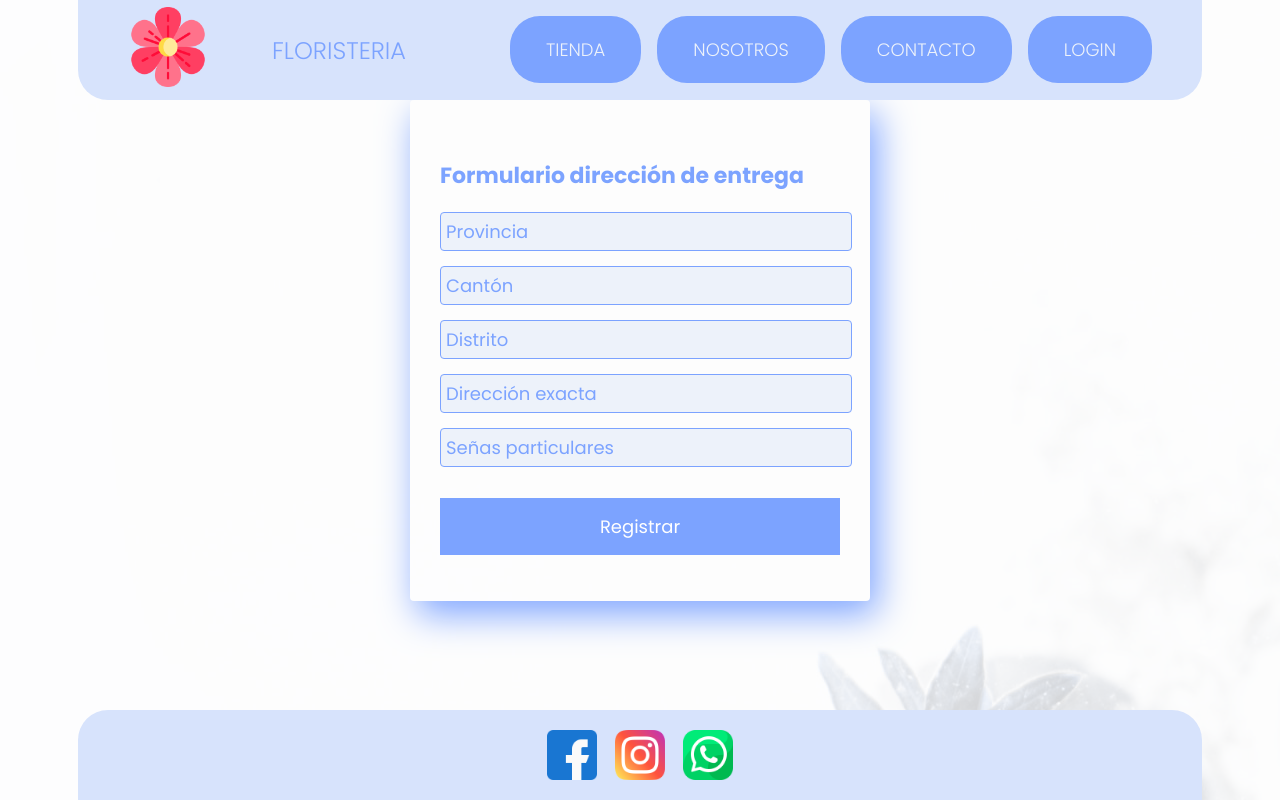
After one commit to AveryWorks/ProyectoAppsWebs, a PHP site: page /delivery.html in a window 1280 px wide. The commit adds this page. Run offline with PHP 8.4, Linux system fonts and the light colour scheme; some libraries are stand-ins or nearby versions.

Commit message:
Create account
Sign up
Delivery
Pay method

```diff
--- a/css/Styles.css
+++ b/css/Styles.css
@@ -28,6 +28,8 @@ body{
     position: fixed;
     display: grid;
     z-index: 9999;
+    top: 0px;
+
 }
 
 .nav{
@@ -169,3 +171,189 @@ body{
     width: 50px;
     vertical-align: middle;
 }
+
+/*Create account*/
+.form-register {
+    width: 400px;
+    background: 7ca3ff;
+    padding: 30px;
+    margin: auto;
+    margin-top: 100px;
+    border-radius: 4px;
+    font-family: 'Poppins', sans-serif;
+    color: white;
+    box-shadow: 7px 13px 37px #7ca3ff;
+  }
+
+  .form-register h4 {
+    font-size: 22px;
+    margin-bottom: 20px;
+    color: #7ca3ff;
+  }
+
+  .controls-form-register {
+    align-items: center;
+    width: 100%;
+    background: #edf2fa;
+    padding: 5px;
+    border-radius: 4px;
+    margin-bottom: 15px;
+    border: 1px solid #7ca3ff;
+    font-family: 'Poppins', sans-serif;
+    font-size: 18px;
+    color: #7ca3ff;
+  }
+
+  .form-register p {
+    height: 40px;
+    text-align: center;
+    font-size: 18px;
+    line-height: 40px;
+  }
+
+  .form-register a {
+    color: #7ca3ff;
+    text-decoration: none;
+  }
+
+  .form-register a:hover {
+    color: blueviolet;
+    text-decoration: none;
+  }
+
+  .form-register .botons-form-register {
+    width: 100%;
+    background: #7ca3ff;
+    border: none;
+    padding: 15px;
+    color: white;
+    margin: 16px 0;
+    font-size: 18px;
+    font-family: 'Poppins', sans-serif;
+  }
+
+  ::placeholder { color: #7ca3ff; }
+
+  /*Pay method*/
+.pay-method {
+    width: 400px;
+    background: 7ca3ff;
+    padding: 30px;
+    margin: auto;
+    margin-top: 100px;
+    border-radius: 4px;
+    font-family: 'Poppins', sans-serif;
+    color: white;
+    box-shadow: 7px 13px 37px #7ca3ff;
+  }
+
+.pay-method h4 {
+    font-size: 22px;
+    margin-bottom: 20px;
+    color: #7ca3ff;
+  }
+
+  .controls-pay-method {
+    align-items: center;
+    width: 100%;
+    background: #edf2fa;
+    padding: 5px;
+    border-radius: 4px;
+    margin-bottom: 15px;
+    border: 1px solid #7ca3ff;
+    font-family: 'Poppins', sans-serif;
+    font-size: 18px;
+    color: #7ca3ff;
+  }
+
+  .pay-method p {
+    height: 40px;
+    text-align: center;
+    font-size: 18px;
+    line-height: 40px;
+  }
+
+  .pay-method a {
+    color: #7ca3ff;
+    text-decoration: none;
+  }
+
+  .pay-method a:hover {
+    color: blueviolet;
+    text-decoration: none;
+  }
+
+  .botons-pay-method {
+    width: 100%;
+    background: #7ca3ff;
+    border: none;
+    padding: 15px;
+    color: white;
+    margin: 16px 0;
+    font-size: 18px;
+    font-family: 'Poppins', sans-serif;
+  }
+
+  ::placeholder { color: #7ca3ff; }
+
+/*Delivery*/
+  .delivery {
+    width: 400px;
+    background: 7ca3ff;
+    padding: 30px;
+    margin: auto;
+    margin-top: 100px;
+    border-radius: 4px;
+    font-family: 'Poppins', sans-serif;
+    color: white;
+    box-shadow: 7px 13px 37px #7ca3ff;
+  }
+
+  .delivery h4 {
+    font-size: 22px;
+    margin-bottom: 20px;
+    color: #7ca3ff;
+  }
+
+  .controls-delivery {
+    align-items: center;
+    width: 100%;
+    background: #edf2fa;
+    padding: 5px;
+    border-radius: 4px;
+    margin-bottom: 15px;
+    border: 1px solid #7ca3ff;
+    font-family: 'Poppins', sans-serif;
+    font-size: 18px;
+    color: #7ca3ff;
+  }
+
+  .delivery p {
+    height: 40px;
+    text-align: center;
+    font-size: 18px;
+    line-height: 40px;
+  }
+
+  .delivery a {
+    color: #7ca3ff;
+    text-decoration: none;
+  }
+
+  .delivery a:hover {
+    color: blueviolet;
+    text-decoration: none;
+  }
+
+  .botons-delivery {
+    width: 100%;
+    background: #7ca3ff;
+    border: none;
+    padding: 15px;
+    color: white;
+    margin: 16px 0;
+    font-size: 18px;
+    font-family: 'Poppins', sans-serif;
+  }
+
+  ::placeholder { color: #7ca3ff; }
--- /dev/null
+++ b/delivery.html
@@ -0,0 +1,83 @@
+<!DOCTYPE html>
+<html lang="en">
+<head>
+    <meta charset="UTF-8">
+    <meta name="viewport" content="width=device-width, initial-scale=1.0">
+    <title>Floristeria</title>
+    <link rel="stylesheet" href="./css/Styles.css">
+    <link rel="shortcut icon" href="./images/favicon.png" type="images/x-icon">
+    <link rel="stylesheet" href="//maxcdn.bootstrapcdn.com/font-awesome/4.3.0/css/font-awesome.min.css">
+    <script src="javascript/javascript.json"></script>
+
+</head>
+<body>
+
+    <header class="hero">
+
+        <nav class="nav container">
+            <div class="logo__nav">
+                <a href="./home.html">
+                    <img src="images/favicon.png" class="logo__img" alt="Logo Floristeria">
+                </a>
+                <h2 class="title">Floristeria</h2>
+            </div>
+
+            <div class="buttons">
+                <ul class="buttons__nav">
+                    <li class="btn__nav">
+                        <a href="#" class="btn">Tienda</a>
+                    </li>
+                    <li class="btn__nav">
+                        <a href="#" class="btn">Nosotros</a>
+                    </li>
+                    <li class="btn__nav">
+                        <a href="#" class="btn">Contacto</a>
+                    </li>
+                    <li class="btn__nav login__change">
+                        <a href="#" class="btn">Login</a>
+                    </li>
+                </ul>
+            </div>
+
+        </nav>
+    </header>
+    <section class="delivery">
+        <h4>Formulario dirección de entrega</h4>
+        <input class="controls-delivery" type="text" name="provincia-delivery" id="nombres" placeholder="Provincia">
+        <input class="controls-delivery" type="text" name="canton-delivery" id="apellidos" placeholder="Cantón">
+        <input class="controls-delivery" type="text" name="distrito-delivery" id="correo" placeholder="Distrito">
+        <input class="controls-delivery" type="text" name="direccion-delivery" id="correo" placeholder="Dirección exacta">
+        <input class="controls-delivery" type="text" name="señas-delivery" id="correo" placeholder="Señas particulares">
+        <input class="botons-delivery" type="submit" value="Registrar">
+      </section>
+
+    <footer class="hero__down">
+
+        <section class="Footer container">
+            <div class="Networks__icons">
+                <ul class="Social__networks">
+                    <li class="icons">
+                        <a href="#">
+                            <img src="./images/facebook.png" class="net__icon">
+                        </a>
+                    </li>
+                    <li class="icons">
+                        <a href="#">
+                            <img src="./images/instagram.png" class="net__icon">
+                        </a>
+                    </li>
+                    <li class="icons">
+                        <a href="#">
+                            <img src="./images/whatsapp.png" class="net__icon">
+                        </a>
+                    </li>
+
+                </ul>
+            </div>
+
+        </section>
+
+    </footer>
+
+</body>
+</html>
```
Also changed, not shown: paymethod.html (added, +82 -0 lines), profile.html (added, +82 -0 lines).
